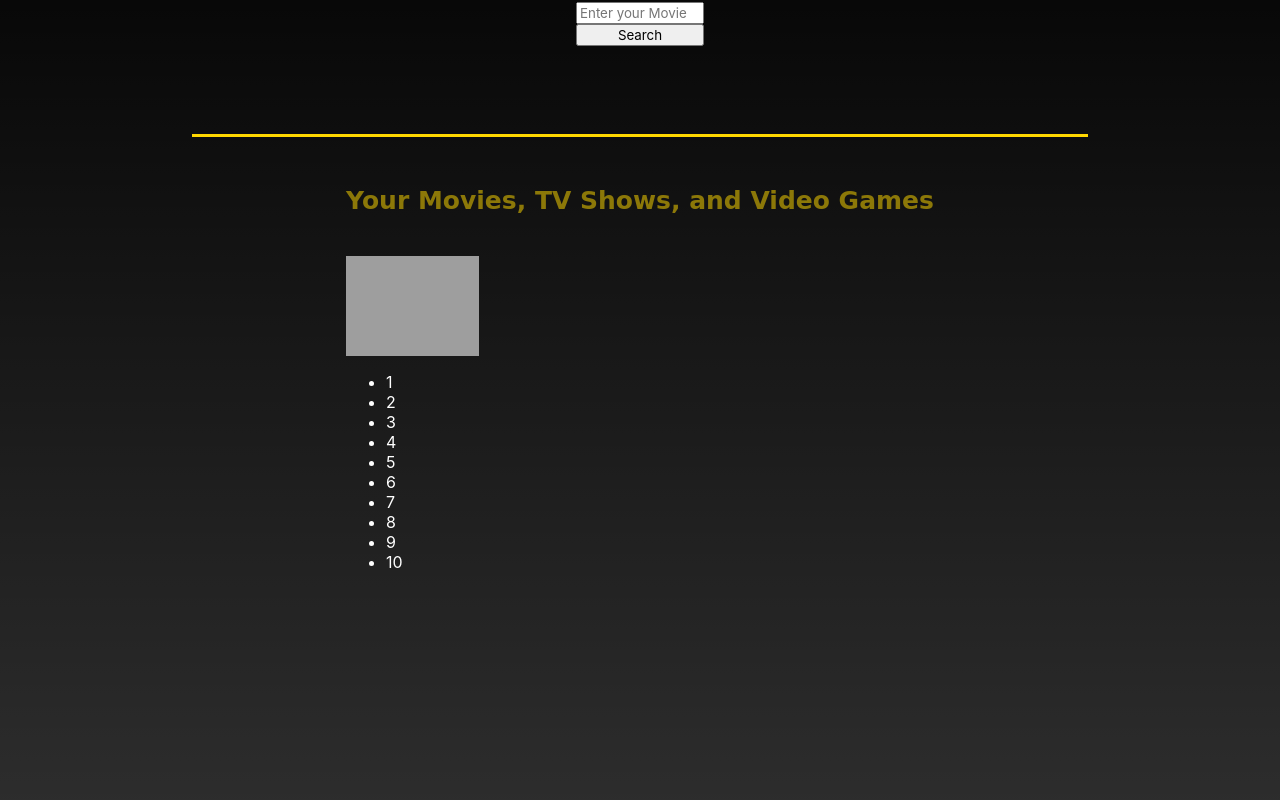
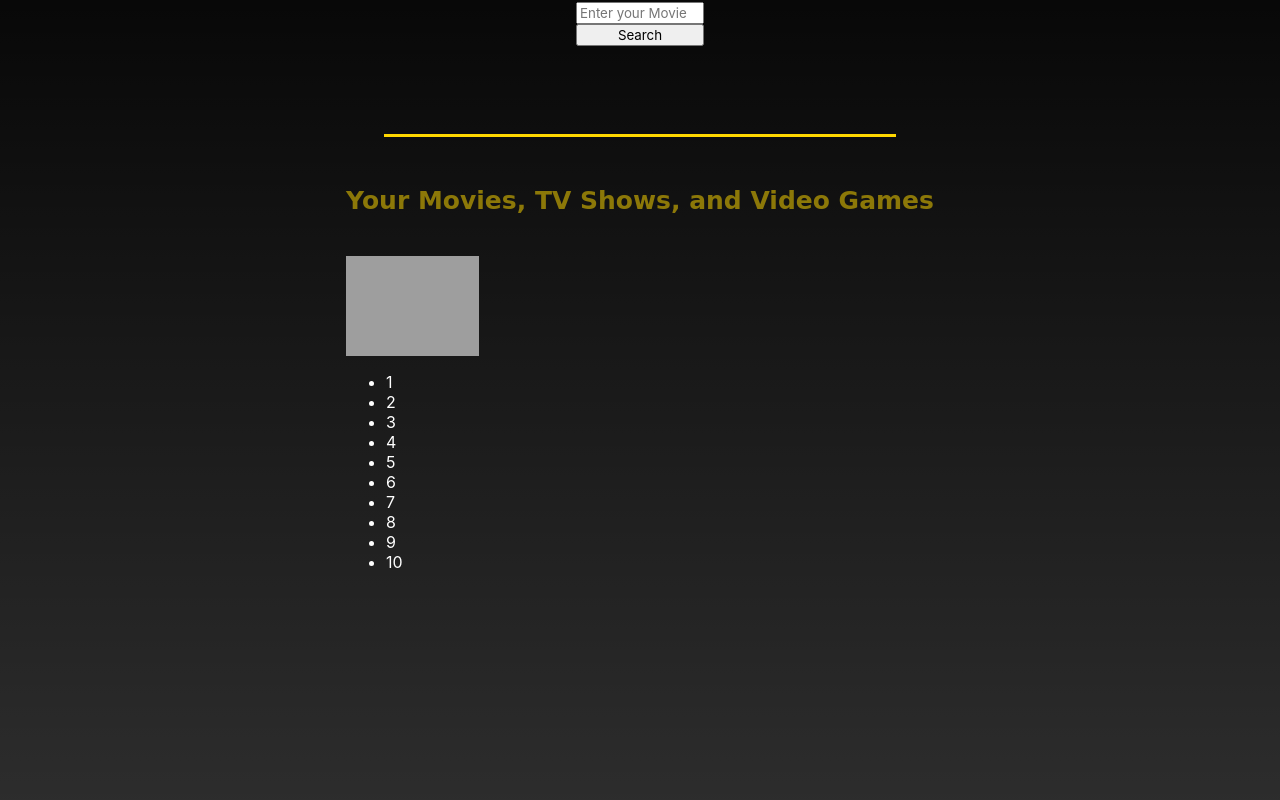
Before and after one commit to BrandonOkman/CinioFile, a plain HTML site: page index.html in a window 1280 px wide. Shown: the part 880-1680 px from the top of the page. Drawn offline with nearby package versions, Linux system fonts and the light colour scheme; a web font is replaced by a local one.

Commit message:
changed lines

```diff
--- a/index.html
+++ b/index.html
@@ -8,7 +8,7 @@
         height: 3px;
         background-color:gold;
         border: none;
-        width: 70%
+        width: 40%
     }
 </style>
   <meta http-equiv="X-UA-Compatible" content="IE=edge">
```
